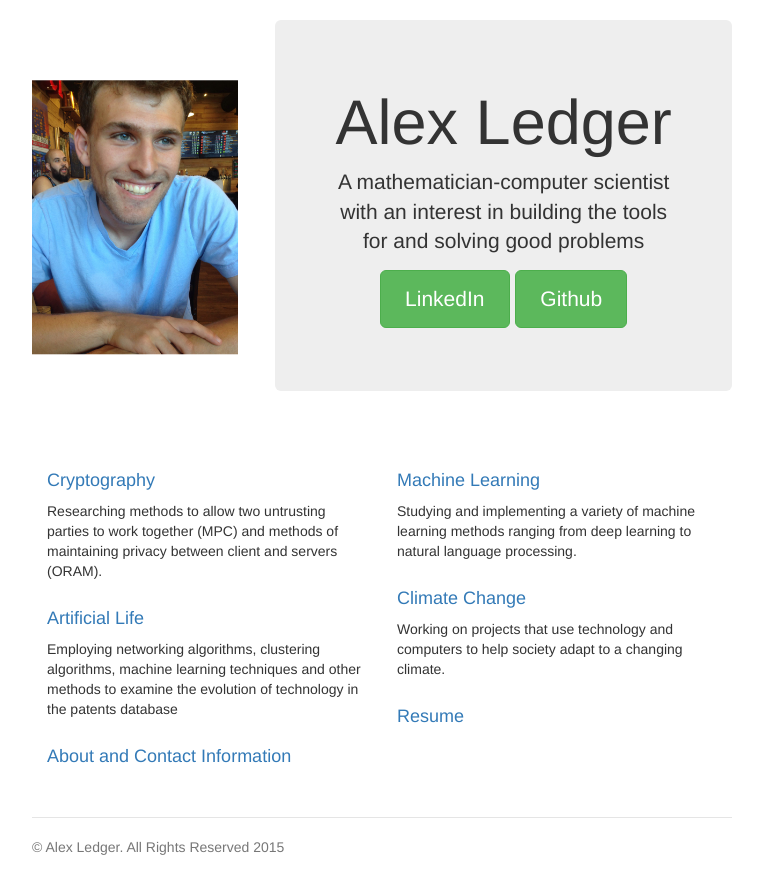
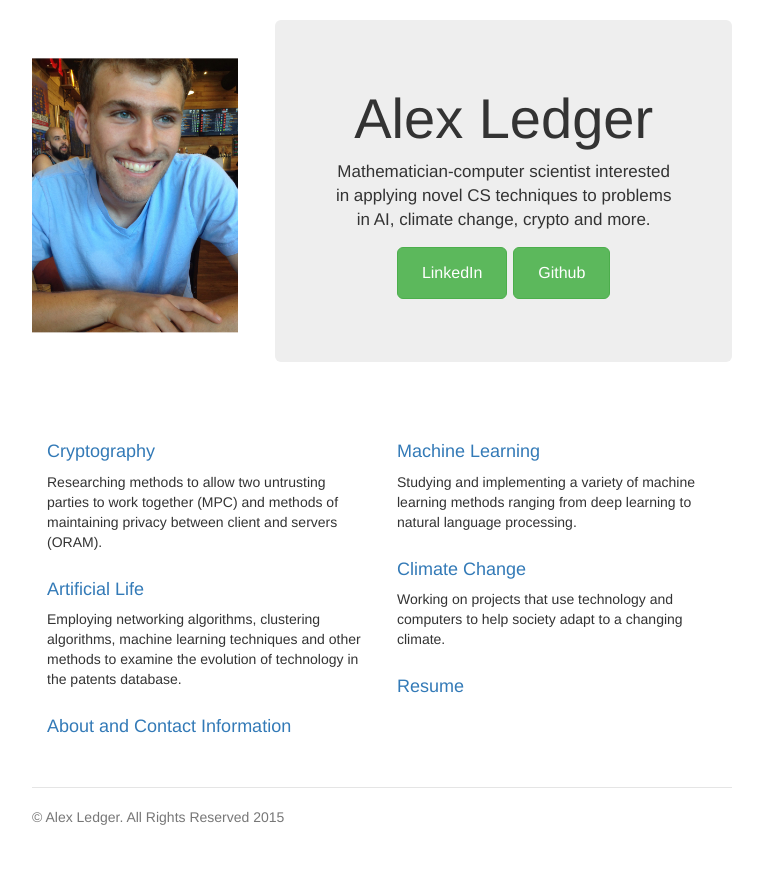
Before and after one commit to aled1027/old_website, a plain HTML site: page index.html in a window 1280 px wide. Shown: the whole page, without its empty margins (258-1021 px from the left). After the commit the page ends 857 px from the top, so only its background shows below. Drawn offline with nearby package versions, Linux system fonts and the light colour scheme; a script that the page names is missing.

Commit message:
changed tagline

```diff
--- a/index.html
+++ b/index.html
@@ -17,8 +17,6 @@
   </head>
 
   <body>
-
-
     <div class="container">
         <!--
       <div class="header clearfix">
@@ -39,10 +37,14 @@
 
     <div class="col-lg-8">
         <div class="jumbotron">
+            <div class="big-name">
             <h1>Alex Ledger</h1>
-            <p class="lead">
-                A mathematician-computer scientist with an interest in building the tools for and solving good problems
+            </div>
+            <div class="my-leader">
+            <p>
+                Mathematician-computer scientist interested in applying novel CS techniques to problems in AI, climate change, crypto and more.
                 </p>
+            </div>
             <p>
                 <a class="btn btn-lg btn-success" href="http://www.linkedin.com/in/alex-ledger-75aab461" role="button">
                     LinkedIn
@@ -70,7 +72,8 @@
           <p> Researching methods to allow two untrusting parties to work together (MPC) and methods of maintaining privacy between client and servers (ORAM).</p>
 
           <h4><a href="artifical_life.html">Artificial Life</a></h4>
-          <p> Employing networking algorithms, clustering algorithms, machine learning techniques and other methods to examine the evolution of technology in the patents database </p>
+          <p> Employing networking algorithms, clustering algorithms, machine learning techniques and other methods to examine the evolution of technology in the patents database.
+          </p>
 
           <h4><a href="about.html">About and Contact Information</a></h4>
           <p></p>
--- a/jumbotron-narrow.css
+++ b/jumbotron-narrow.css
@@ -9,7 +9,16 @@ a:link {
 .my-picture {
     position: relative;
     top: 50%;
-    transform: translateY(22%);
+    transform: translateY(14%);
+}
+
+.jumbotron .my-leader p {
+  font-size: 17px;
+}
+
+.jumbotron .big-name h1 {
+  font-color: green;
+  font-size: 56px;
 }
 /*--------------------------*/
 /*---End My Additions-------*/
@@ -59,6 +68,7 @@ body {
   margin: 30px 0;
 }
 
+
 /* Main marketing message and sign up button */
 .jumbotron {
   text-align: center;
@@ -66,7 +76,7 @@ body {
 }
 .jumbotron .btn {
   padding: 14px 24px;
-  font-size: 21px;
+  font-size: 16px;
 }
 
 .new-btn {
```
